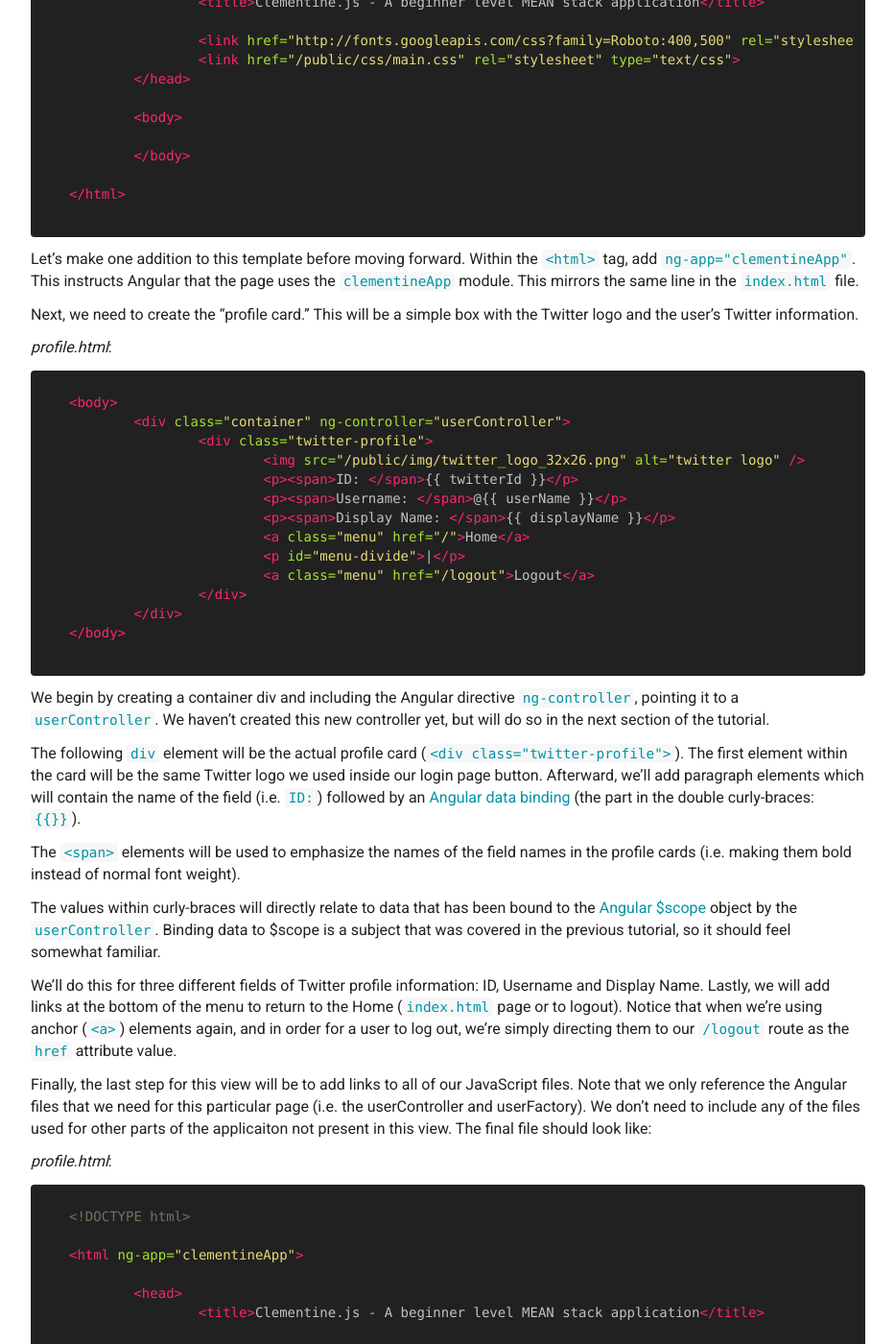
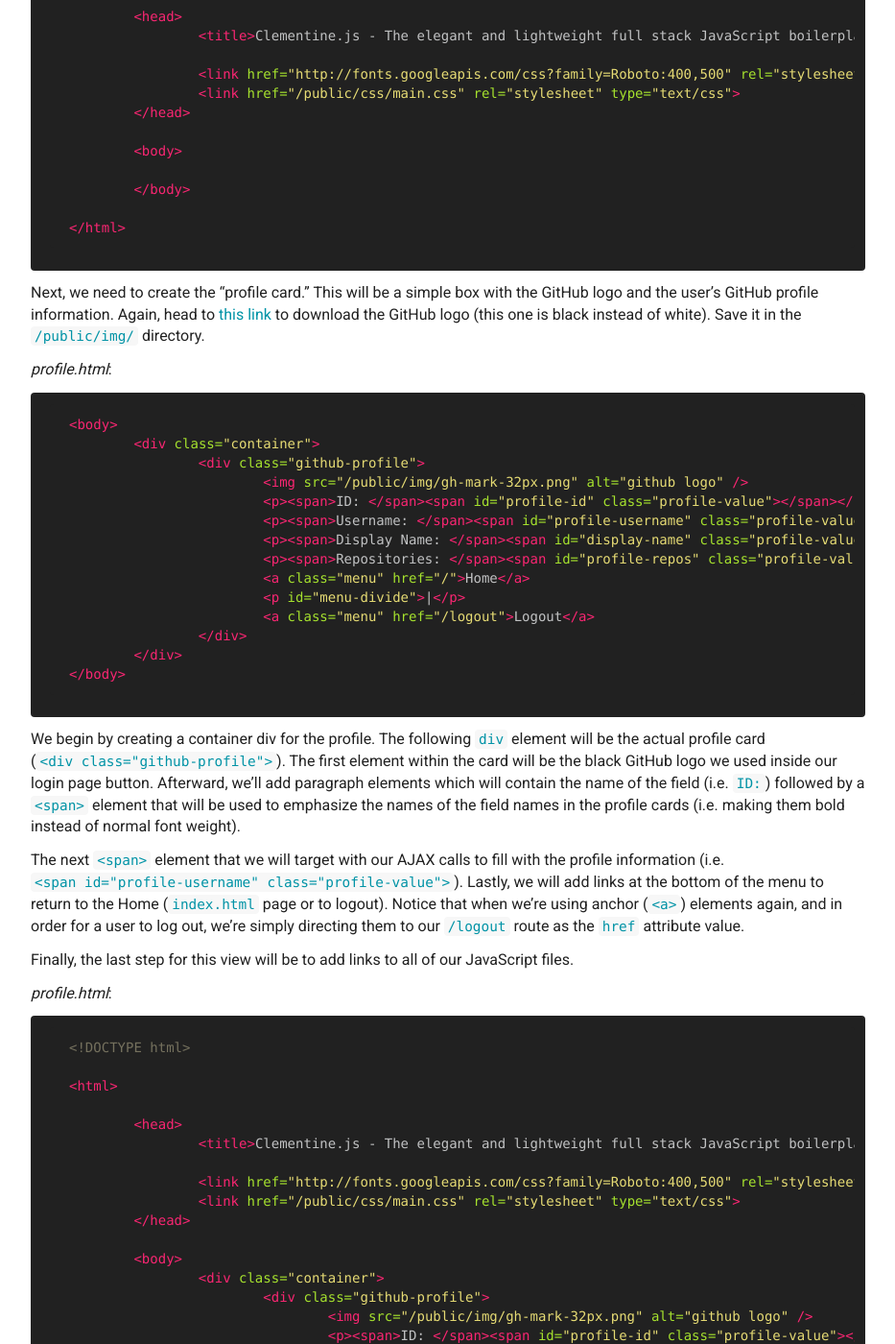
Before and after one commit to johnstonbl01/clementinejs, a Jekyll site: the page built from tutorials/tutorial-passport.md, in a window 1280 px wide and 1400 px high, scrolled down 34126 px. Shown: the whole window at 96% size, without its empty margins (173-1106 px from the left). Built offline with Jekyll 4.4.1, drawn with Linux system fonts in a browser that asks for light colours; Markdown is read by kramdown in place of the engine named in the settings; some of the changed text lies outside the part shown.

Commit message:
Updated view sections. Remove remaining Twitter authentication references.

````diff
--- a/tutorials/tutorial-passport.md
+++ b/tutorials/tutorial-passport.md
@@ -548,7 +548,7 @@
 - The user information submitted via serialization must then be de-compressed
 - Afterward, the database is searched to find the user information that corresponds to the matching user ID and provided back to the browser
 
-Now we need to tell Passport what type of strategy we're going to use for authentication, and define what information we will get back from Twitter's API.
+Now we need to tell Passport what type of strategy we're going to use for authentication, and define what information we will get back from GitHub's API.
 
 _passport.js_:
 
@@ -565,7 +565,7 @@
 };
 ```
 
-In the above code, we're instantiating a new [GitHub Strategy](https://github.com/jaredhanson/passport-github) object, and setting the authorization properties of that object to the configuration file we completed earlier. Passport will use this information to authorize that our application has the privilege of accessing the Twitter API.
+In the above code, we're instantiating a new [GitHub Strategy](https://github.com/jaredhanson/passport-github) object, and setting the authorization properties of that object to the configuration file we completed earlier. Passport will use this information to authorize that our application has the privilege of accessing the GitHub API.
 
 Next we need to implement what Passport refers to as the ["verify callback."](http://passportjs.org/docs/configure) This is a callback function required by each type of strategy which will ensure the validity of the credentials and supply Passport with the user information that authenticated.
 
@@ -601,9 +601,9 @@
 
 Let's take a look at what this function is doing so far:
 
-- [`process.nextTick()`](https://nodejs.org/api/process.html#process_process_nexttick_callback) is Node syntax that makes the code asynchronous. Node will wait until the current "tick" of the [event loop](https://developer.mozilla.org/en-US/docs/Web/JavaScript/EventLoop) completes before executing the callback function. This essentially makes Node wait until the user information comes back from Twitter before processing the results
-
-- `User.findOne({...})` will search the database for a username where `twitter.id` is equal to the `profile.id` from the arguments passed back from Twitter. This should look really familiar to the queries in the `clickHandler` object we modified earlier.
+- [`process.nextTick()`](https://nodejs.org/api/process.html#process_process_nexttick_callback) is Node syntax that makes the code asynchronous. Node will wait until the current "tick" of the [event loop](https://developer.mozilla.org/en-US/docs/Web/JavaScript/EventLoop) completes before executing the callback function. This essentially makes Node wait until the user information comes back from GitHub before processing the results
+
+- `User.findOne({...})` will search the database for a username where `github.id` is equal to the `profile.id` from the arguments passed back from GitHub. This should look really familiar to the queries in the `clickHandler` object we modified earlier.
 
 - `function (err, user) {...}` is a callback function which will execute only when the database query has been completed.
 
@@ -769,7 +769,7 @@
 We're introducing a lot of new functionality on our site, and that means we need to update and define additional routes for our users. Let's take a step back to examine the overall strategy for our routes:
 
 - The `/` or `/index.html` route will be the default route, but should only be accessible if a user has been authenticated. After all, we don't want unauthorized users seeing our awesome button-click app!
-- We need to create a `/login` route that will authenticate users with Twitter.
+- We need to create a `/login` route that will authenticate users with GitHub.
 - Additionally, we'll want a `/profile` page that shows a user's information
 - A user will also want to `/logout`.
 - We'll want to include a few application specific routes to post user information via an API, and define the previously mentioned `/auth/github` and `/auth/github/callback` routes
@@ -867,7 +867,7 @@
 ...
 ```
 
-This route is fairly straightforward. We don't need to check to see if the user is logged in, since this will be our view which asks the user to authenticate with Twitter.
+This route is fairly straightforward. We don't need to check to see if the user is logged in, since this will be our view which asks the user to authenticate with GitHub.
 
 **/logout**
 
@@ -1408,7 +1408,7 @@
 <html>
 
 	<head>
-		<title>Clementine.js - A beginner level MEAN stack application</title>
+		<title>Clementine.js - The elegant and lightweight full stack JavaScript boilerplate.</title>
 
 		<link href="http://fonts.googleapis.com/css?family=Roboto:400,500" rel="stylesheet" type="text/css">
 		<link href="/public/css/main.css" rel="stylesheet" type="text/css">
@@ -1423,7 +1423,7 @@
 
 I'm not going to go into the specifics of the above snippet since it's been covered previously in the tutorial. We'll use this again for our other HTML pages.
 
-Before moving forward, head to [this URL](https://github.com/johnstonbl01/clementinejs-fcc/blob/master/public/img/twitter_logo_32x26.png) and download a copy of the Twitter logo. Save it within the `/public/img` directory.
+Before moving forward, head to [this URL](https://github.com/johnstonbl01/clementinejs-fcc/blob/master/public/img/github_32px.png) and download a copy of the GitHub logo. Save it within the `/public/img` directory.
 
 Now, let's create a container `div` in the `body` with the remainder of our functionality.
 
@@ -1436,10 +1436,10 @@
 			<img src="/public/img/clementine_150.png" />
 			<br />
 			<p class="clementine-text">Clementine.js</p>
-			<a href="/auth/twitter">
+			<a href="/auth/github">
 				<div class="btn" id="login-btn">
-					<img src="/public/img/twitter_logo_32x26.png" alt="twitter logo" />
-					<p>LOGIN WITH TWITTER</p>
+					<img src="/public/img/github_32px.png" alt="github logo" />
+					<p>LOGIN WITH GITHUB</p>
 				</div>
 			</a>
 		</div>
@@ -1447,11 +1447,11 @@
 </body>
 ```
 
-Ignore the CSS classes, as the stylesheet will be provided for these pages as it was in the previous tutorial. We create a `<div` element for our login components, followed by inserting the Clementine.js logo. Next, the title `Clementine.js` is added in a `<p>` element.
-
-Finally, we're going to create an anchor element (`<a>`) and point the hyperlink to our `/auth/twitter` route. Remember that this is the route that will prompt authentication with Twitter.
-
-Inside the anchor element, we're including a `<div>` with the Twitter logo and the phrase, "LOGIN WITH TWITTER". After CSS is applied, this anchor element will wrap the `<div>`. We do this so that whenever a user clicks anywhere on the `div`, it will fire the anchor element.
+Ignore the CSS classes, as the stylesheet will be provided for these pages as it was in the previous tutorial. We create a `<div>` element for our login components, followed by inserting the Clementine.js logo. Next, the title `Clementine.js` is added in a `<p>` element.
+
+Finally, we're going to create an anchor element (`<a>`) and point the hyperlink to our `/auth/github` route. Remember that this is the route that will prompt authentication with GitHub.
+
+Inside the anchor element, we're including a `<div>` with the GitHub logo and the phrase, "LOGIN WITH GITHUB". After CSS is applied, this anchor element will wrap the `<div>`. We do this so that whenever a user clicks anywhere on the `div`, it will fire the anchor element.
 
 That's it for the login page. We're keeping it extremely simple.
 
@@ -1459,7 +1459,7 @@
 
 #### Profile View
 
-Next, let's create a new view for our Twitter profile information. Again, this page will be extremely simple, but will illustrate how to pull information from the API into our application.
+Next, let's create a new view for our GitHub profile information. Again, this page will be extremely simple, but will illustrate how to pull information from the API into our application.
 
 Create a new file named `profile.html` in the `/public` directory. Start with the same beginning template as last time:
 
@@ -1469,7 +1469,7 @@
 <html>
 
 	<head>
-		<title>Clementine.js - A beginner level MEAN stack application</title>
+		<title>Clementine.js - The elegant and lightweight full stack JavaScript boilerplate.</title>
 
 		<link href="http://fonts.googleapis.com/css?family=Roboto:400,500" rel="stylesheet" type="text/css">
 		<link href="/public/css/main.css" rel="stylesheet" type="text/css">
@@ -1482,20 +1482,19 @@
 </html>
 ```
 
-Let's make one addition to this template before moving forward. Within the `<html>` tag, add `ng-app="clementineApp"`. This instructs Angular that the page uses the `clementineApp` module. This mirrors the same line in the `index.html` file.
-
-Next, we need to create the "profile card." This will be a simple box with the Twitter logo and the user's Twitter information.
+Next, we need to create the "profile card." This will be a simple box with the GitHub logo and the user's GitHub profile information. Again, head to [this link](https://github.com/johnstonbl01/clementinejs-fcc/blob/master/public/img/gh-mark-32px.png) to download the GitHub logo (this one is black instead of white). Save it in the `/public/img/` directory.
 
 _profile.html_:
 
 ```html
 <body>
-	<div class="container" ng-controller="userController">
-		<div class="twitter-profile">
-			<img src="/public/img/twitter_logo_32x26.png" alt="twitter logo" />
-			<p><span>ID: </span>{{ twitterId }}</p>
-			<p><span>Username: </span>@{{ userName }}</p>
-			<p><span>Display Name: </span>{{ displayName }}</p>
+	<div class="container">
+		<div class="github-profile">
+			<img src="/public/img/gh-mark-32px.png" alt="github logo" />
+			<p><span>ID: </span><span id="profile-id" class="profile-value"></span></p>
+			<p><span>Username: </span><span id="profile-username" class="profile-value"></span></p>
+			<p><span>Display Name: </span><span id="display-name" class="profile-value"></span></p>
+			<p><span>Repositories: </span><span id="profile-repos" class="profile-value"></span></p>
 			<a class="menu" href="/">Home</a>
 			<p id="menu-divide">|</p>
 			<a class="menu" href="/logout">Logout</a>
@@ -1504,49 +1503,41 @@
 </body>
 ```
 
-We begin by creating a container div and including the Angular directive `ng-controller`, pointing it to a `userController`. We haven't created this new controller yet, but will do so in the next section of the tutorial.
-
-The following `div` element will be the actual profile card (`<div class="twitter-profile">`). The first element within the card will be the same Twitter logo we used inside our login page button. Afterward, we'll add paragraph elements which will contain the name of the field (i.e. `ID:`) followed by an [Angular data binding](https://docs.angularjs.org/guide/databinding) (the part in the double curly-braces: `{{}}`).
-
-The `<span>` elements will be used to emphasize the names of the field names in the profile cards (i.e. making them bold instead of normal font weight).
-
-The values within curly-braces will directly relate to data that has been bound to the [Angular $scope](https://docs.angularjs.org/guide/scope) object by the `userController`. Binding data to $scope is a subject that was covered in the previous tutorial, so it should feel somewhat familiar.
-
-We'll do this for three different fields of Twitter profile information: ID, Username and Display Name. Lastly, we will add links at the bottom of the menu to return to the Home (`index.html` page or to logout). Notice that when we're using anchor (`<a>`) elements again, and in order for a user to log out, we're simply directing them to our `/logout` route as the `href` attribute value.
-
-Finally, the last step for this view will be to add links to all of our JavaScript files. Note that we only reference the Angular files that we need for this particular page (i.e. the userController and userFactory). We don't need to include any of the files used for other parts of the applicaiton not present in this view. The final file should look like:
+We begin by creating a container div for the profile. The following `div` element will be the actual profile card (`<div class="github-profile">`). The first element within the card will be the black GitHub logo we used inside our login page button. Afterward, we'll add paragraph elements which will contain the name of the field (i.e. `ID:`) followed by a `<span>` element that will be used to emphasize the names of the field names in the profile cards (i.e. making them bold instead of normal font weight).
+
+The next `<span>` element that we will target with our AJAX calls to fill with the profile information (i.e. `<span id="profile-username" class="profile-value">`). Lastly, we will add links at the bottom of the menu to return to the Home (`index.html` page or to logout). Notice that when we're using anchor (`<a>`) elements again, and in order for a user to log out, we're simply directing them to our `/logout` route as the `href` attribute value.
+
+Finally, the last step for this view will be to add links to all of our JavaScript files.
 
 _profile.html_:
 
 ```html
 <!DOCTYPE html>
 
-<html ng-app="clementineApp">
+<html>
 
 	<head>
-		<title>Clementine.js - A beginner level MEAN stack application</title>
+		<title>Clementine.js - The elegant and lightweight full stack JavaScript boilerplate.</title>
 
 		<link href="http://fonts.googleapis.com/css?family=Roboto:400,500" rel="stylesheet" type="text/css">
 		<link href="/public/css/main.css" rel="stylesheet" type="text/css">
 	</head>
 
 	<body>
-		<div class="container" ng-controller="userController">
-			<div class="twitter-profile">
-				<img src="/public/img/twitter_logo_32x26.png" alt="twitter logo" />
-				<p><span>ID: </span>{{ twitterId }}</p>
-				<p><span>Username: </span>@{{ userName }}</p>
-				<p><span>Display Name: </span>{{ displayName }}</p>
+		<div class="container">
+			<div class="github-profile">
+				<img src="/public/img/gh-mark-32px.png" alt="github logo" />
+				<p><span>ID: </span><span id="profile-id" class="profile-value"></span></p>
+				<p><span>Username: </span><span id="profile-username" class="profile-value"></span></p>
+				<p><span>Display Name: </span><span id="display-name" class="profile-value"></span></p>
+				<p><span>Repositories: </span><span id="profile-repos" class="profile-value"></span></p>
 				<a class="menu" href="/">Home</a>
 				<p id="menu-divide">|</p>
 				<a class="menu" href="/logout">Logout</a>
 			</div>
 		</div>
 
-		<script type="text/javascript" src="https://ajax.googleapis.com/ajax/libs/angularjs/1.3.15/angular.js"></script>
-		<script type="text/javascript" src="https://ajax.googleapis.com/ajax/libs/angularjs/1.3.15/angular-resource.min.js"></script>
-		<script type="text/javascript" src="controllers/clickController.client.js"></script>
-		<script type="text/javascript" src="factories/userFactory.js"></script>
+		<script type="text/javascript" src="common/ajax-functions.js"></script>
 		<script type="text/javascript" src="controllers/userController.client.js"></script>
 	</body>
 
@@ -1557,7 +1548,7 @@
 
 #### Updating Index.html
 
-The last step in creating the views is to update our existing `index.html` to include a few new features. We want to display the user's name when they log in, and provide a way for them to visit the profile page and log out. Additionally, we'll need to update the list of scripts to include the relevant Angular user scripts to properly pull in the user information.
+The last step in creating the views is to update our existing `index.html` to include a few new features. We want to display the user's name when they log in, and provide a way for them to visit the profile page and log out.
 
 Let's put the user information and navigation at the top of the page. We'll want to wrap this within a `<header>` element between the `<head>` and `<body>` sections of the page.
 
@@ -1568,8 +1559,8 @@
 	...
 </head>
 
-<header ng-controller="userController">
-	<p>Welcome, @{{ userName }}!</p>
+<header>
+	<p>Welcome, <span id="display-name"></span>!</p>
 	<a class="menu" href="/profile">Profile</a>
 	<p>|</p>
 	<a class="menu" href="/logout">Logout</a>
@@ -1580,20 +1571,51 @@
 </body>
 ```
 
-As you can see, we're using the Angular directive `ng-controller` again for the header, and assigning the `userController` to this element. Then, we're going to pull in the  `userName` information in the same manner as the profile page. The `userName` property should reflect the user's Twitter handle, so we put an @ symbol before it.
-
-Next, we create another simple, text-based means of navigation for the user to reach the profile page and logout.
-
-The final change is to add a few additional Angular scripts to the list of scripts. The complete list of scripts should look like:
+We're creating a paragraph element with another `<span>` element that we'll use to target with AJAX from the user controller. Next, we create another simple, text-based means of navigation for the user to reach the profile page and logout.
 
 _index.html_:
 
 ```html
-<script type="text/javascript" src="https://ajax.googleapis.com/ajax/libs/angularjs/1.3.15/angular.js"></script>
-<script type="text/javascript" src="https://ajax.googleapis.com/ajax/libs/angularjs/1.3.15/angular-resource.min.js"></script>
-<script type="text/javascript" src="controllers/clickController.client.js"></script>
-<script type="text/javascript" src="factories/userFactory.js"></script>
-<script type="text/javascript" src="controllers/userController.client.js"></script>
+<!DOCTYPE html>
+
+<html>
+
+	<head>
+		<title>Clementine.js - The elegant and lightweight full stack JavaScript boilerplate.</title>
+
+		<link href="http://fonts.googleapis.com/css?family=Roboto:400,500" rel="stylesheet" type="text/css">
+		<link href="/public/css/main.css" rel="stylesheet" type="text/css">
+	</head>
+
+	<header>
+		<p>Welcome, <span id="display-name"></span>!</p>
+		<a class="menu" href="/profile">Profile</a>
+		<p>|</p>
+		<a class="menu" href="/logout">Logout</a>
+	</header>
+
+	<body>
+		<div class="container">
+			<img src="/public/img/clementine_150.png" />
+			<br />
+			<p class="clementine-text">Clementine.js</p>
+		</div>
+
+		<div class="container">
+			<p>You have clicked the button <span id="click-nbr"></span> times.</p>
+			<br />
+			<div class="btn-container">
+				<button type="submit" class="btn btn-add">CLICK ME!</button>
+				<button class="btn btn-delete">RESET</button>
+			</div>
+		</div>
+
+		<script type="text/javascript" src="common/ajax-functions.js"></script>
+		<script type="text/javascript" src="controllers/clickController.client.js"></script>
+		<script type="text/javascript" src="controllers/userController.client.js"></script>
+	</body>
+
+</html>
 ```
 
 [Back to top.](#top)
@@ -1662,6 +1684,10 @@
 	color: #ECEFF1;
 }
 
+#display-name {
+	font-weight: 400;
+}
+
 /****** Login Styling ******/
 
 .login {
@@ -1671,10 +1697,11 @@
 
 #login-btn {
 	width: 225px;
+	padding: 7px 5px;
 }
 
 .btn p {
-	margin: 5px 0 0 0;
+	margin: 8px 0 0 0;
 	padding: 0;
 }
 
@@ -1733,53 +1760,53 @@
 	color: #212121;
 }
 
+#click-nbr {
+	font-weight: 400;
+}
+
 /****** Profile Styling ******/
 
-.twitter-profile {
+.github-profile {
 	width: 350px;
-	height: 160px;
+	height: 200px;
 	border-radius: 3px;
 	margin: 86px auto 0 auto;
-	background-color: #00BCD4;
+	background-color: #EEE;
 	text-align: center;
-	color: #FFFFFF;
-}
-
-.twitter-profile p:first-child {
+	color: #000;
+}
+
+.github-profile p:first-child {
 	padding-top: 16px;
 }
 
-.twitter-profile p:nth-child(4) {
+.github-profile p:nth-child(5) {
 	margin-bottom: 16px
 }
 
-.twitter-profile p {
+.github-profile p {
 	margin: 0 0 0 16px;
 	text-align: left;
 }
 
+.profile-value {
+	font-weight: 400;
+}
+
 span {
 	font-weight: 500;
 }
 
-.twitter-profile > img {
+.github-profile > img {
 	padding-top: 16px;
 	margin-bottom: 16px;
 }
 
-.twitter-profile .menu {
-	color: #FFFFFF;
-}
-
-.twitter-profile .menu:visited {
-	color: #FFFFFF;
-}
-
-.twitter-profile .menu:hover {
+.github-profile .menu:hover {
 	color: #FFA000;
 }
 
-.twitter-profile .menu:active {
+.github-profile .menu:active {
 	color: #FF630D;
 }
 
````
Also changed, not shown: other parts of tutorials/tutorial-passport.md (+1 -1 lines).
